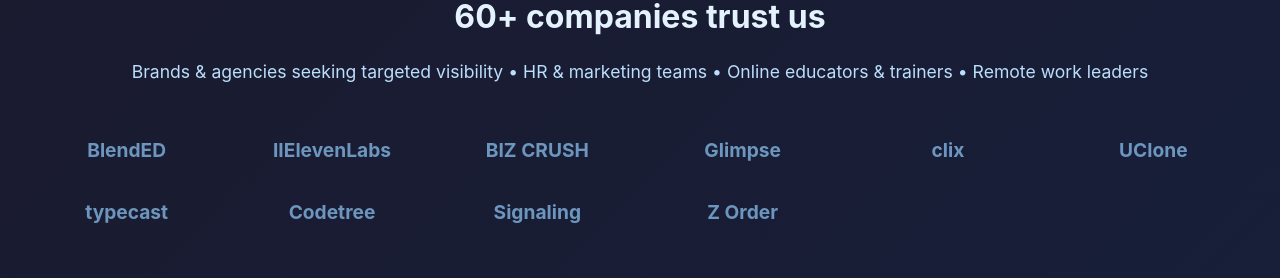
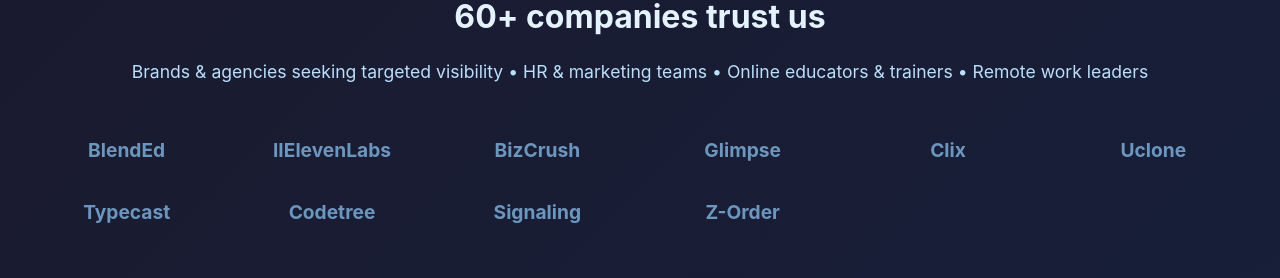
Before and after one commit to son-engr-kr/auto-ad-virtualcam, a plain HTML site: page index.html in a window 1280 px wide. Shown: the part 2600-2878 px from the top of the page. Drawn offline with Linux system fonts and the light colour scheme.

Commit message:
edit: update index.html

```diff
--- a/index.html
+++ b/index.html
@@ -746,16 +746,16 @@
             <p>Brands & agencies seeking targeted visibility • HR & marketing teams • Online educators & trainers • Remote work leaders</p>
 
             <div class="company-logos">
-                <div class="company-logo">BlendED</div>
+                <div class="company-logo">BlendEd</div>
                 <div class="company-logo">IIElevenLabs</div>
-                <div class="company-logo">BIZ CRUSH</div>
+                <div class="company-logo">BizCrush</div>
                 <div class="company-logo">Glimpse</div>
-                <div class="company-logo">clix</div>
-                <div class="company-logo">UClone</div>
-                <div class="company-logo">typecast</div>
+                <div class="company-logo">Clix</div>
+                <div class="company-logo">Uclone</div>
+                <div class="company-logo">Typecast</div>
                 <div class="company-logo">Codetree</div>
                 <div class="company-logo">Signaling</div>
-                <div class="company-logo">Z Order</div>
+                <div class="company-logo">Z-Order</div>
             </div>
         </div>
     </section>
```
